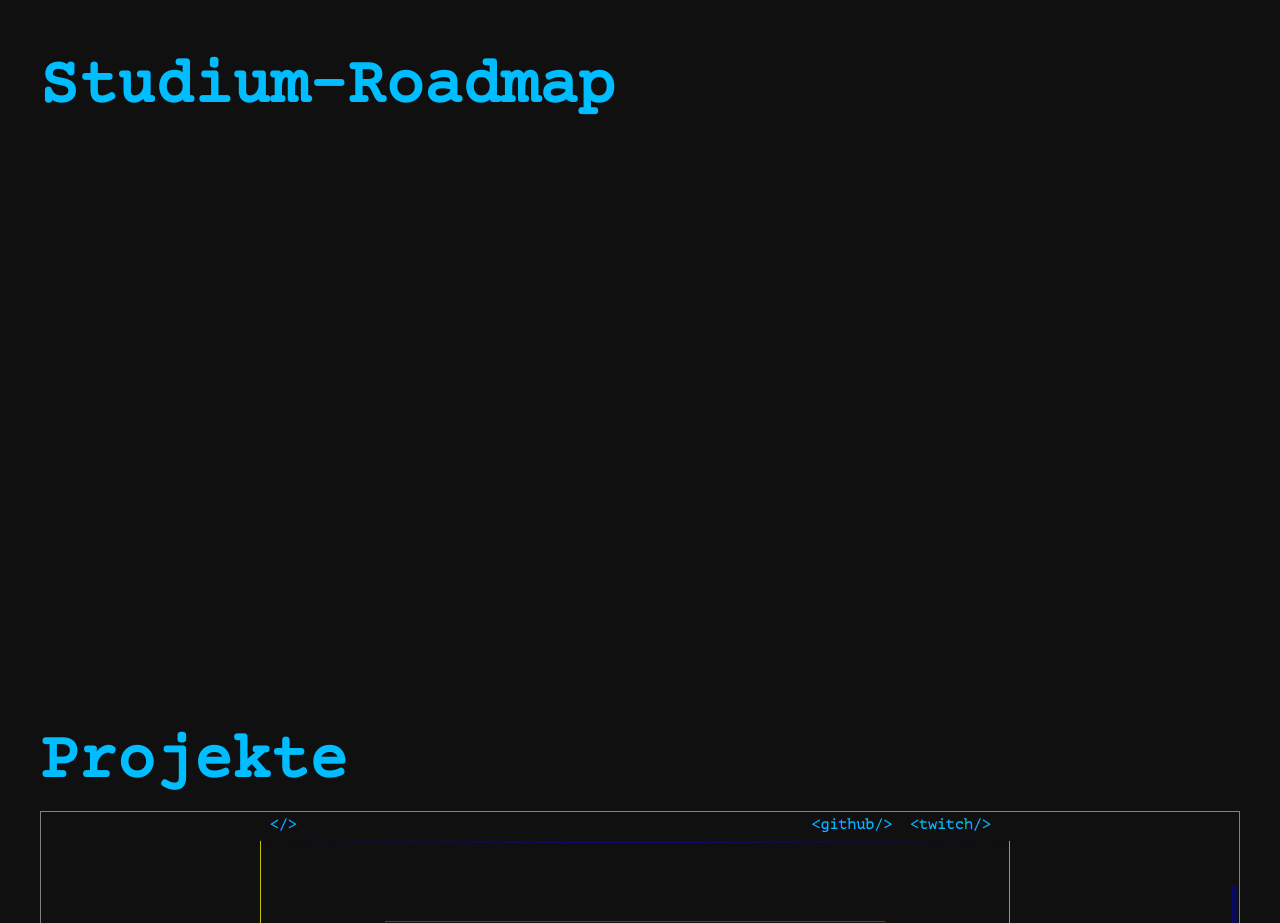
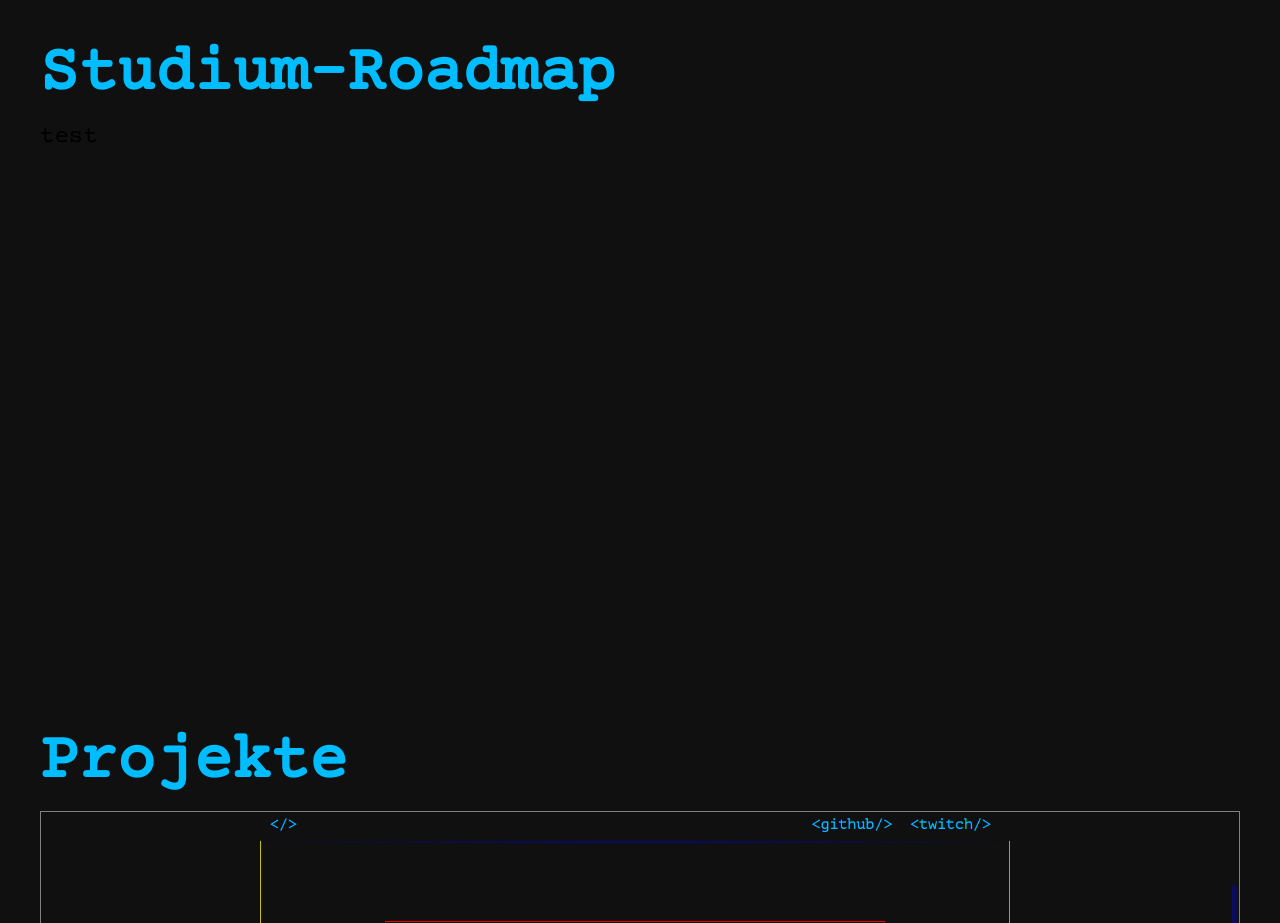
Before and after one commit to nikschadowsky/Webapp, a Vue app: page / in a window 1280 px wide. Shown: the part 2360-3283 px from the top of the page. Built offline with nearby package versions, Linux system fonts and the light colour scheme.

Commit message:
roadmap test

```diff
--- a/src/components/section/Roadmap.vue
+++ b/src/components/section/Roadmap.vue
@@ -12,6 +12,15 @@ export default{
     <HeaderSection>
         Studium-Roadmap
     </HeaderSection>
+
+    <div class="roadmap-holder">
+        test
+    </div>
+
 </template>
 <style>
+    .roadmap-holder{
+        width: 100%;
+
+    }
 </style>
```
